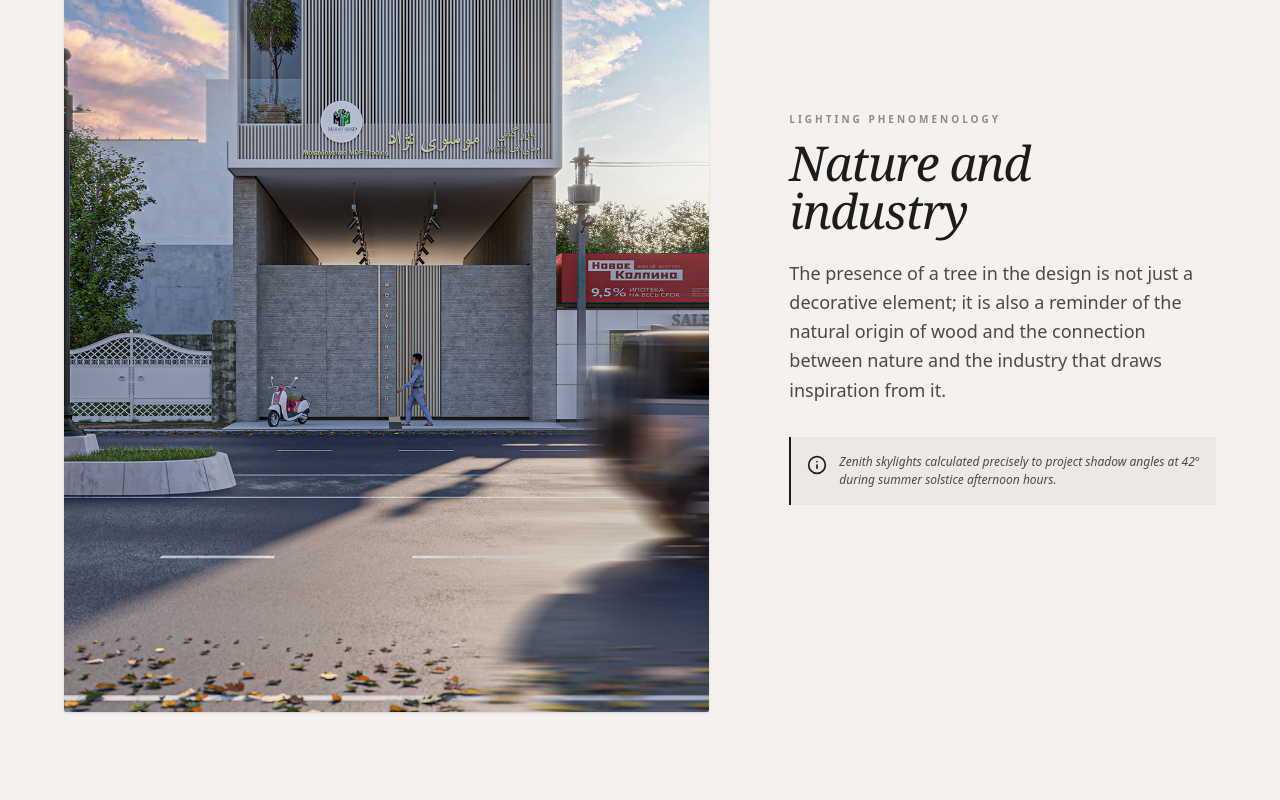
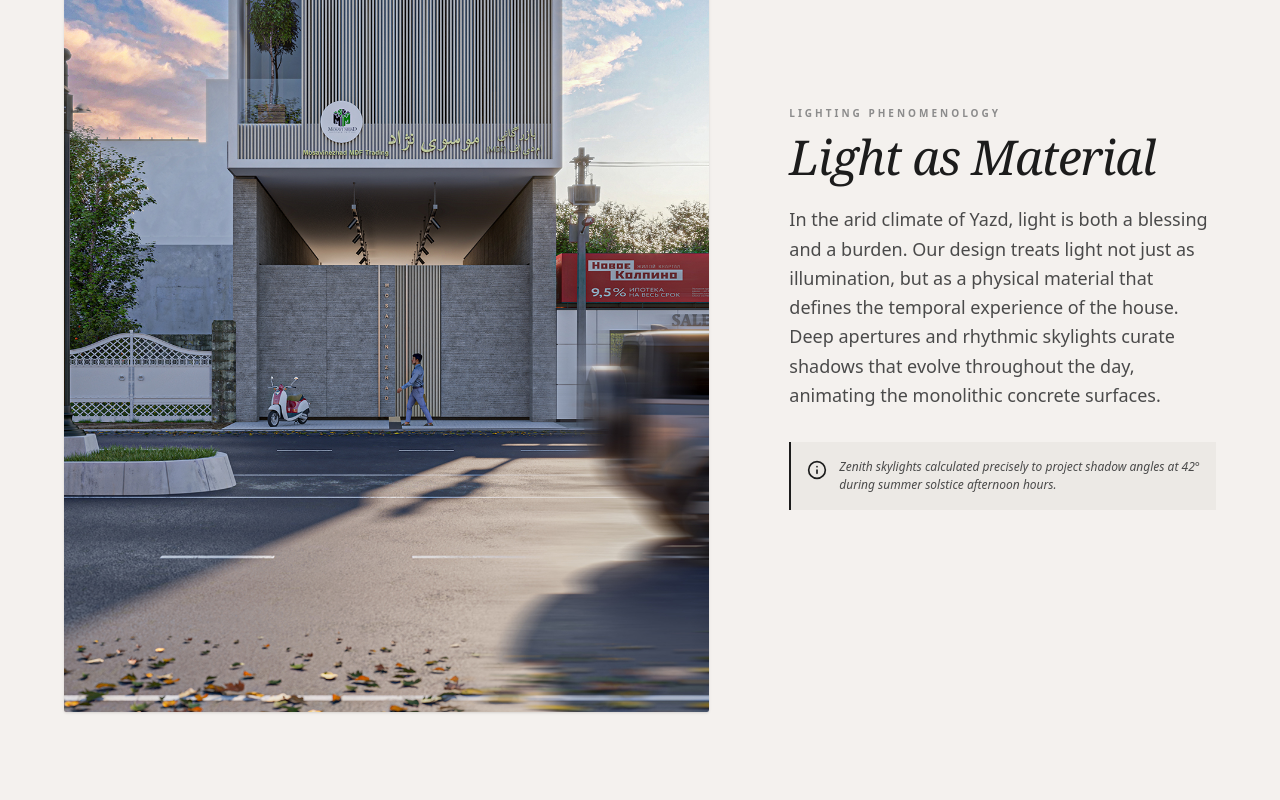
Before and after one commit to mohsenih236-creator/chaj-office, a React (Vite) app: page / in a window 1280 px wide. Shown: the part 1340-2140 px from the top of the page. Built offline with nearby package versions, Linux system fonts and the light colour scheme; a web font is replaced by a local one.

Commit message:
Update projects.ts

```diff
--- a/src/data/projects.ts
+++ b/src/data/projects.ts
@@ -24,12 +24,12 @@ export const studioInfo: StudioInfo = {
       image: "/images/sadegh.png"
     },
     {
-      name: "Hossein Mohseni",
+      name: "REPLACE_WITH_NAME",
       role: "CG Artist & BIM Modeler",
       roleFa: "متخصص سی‌جی آرت و بیم مدلینگ",
       bioEn: "Specialist in 3D visualization, CG rendering, and BIM modeling.",
       bioFa: "متخصص در بصری‌سازی سه‌بعدی، رندرینگ سی‌جی و مدل‌سازی بیم.",
-      image: "/images/hossein.png"
+      image: "/images/REPLACE_WITH_IMAGE.png"
     }
   ],
   services: [
@@ -307,17 +307,22 @@ export const projects: Project[] = [
     presenterFa: "حسین محسنی",
     software: "Revit, 3Ds max",
     heroImage: "/images/12.jpg",
+    heroImages: [
+      "/images/12.jpg",
+      "/images/west-view-01.jpg",
+      "/images/west-view-02.jpg"
+    ],
     narrativeEn: "Designed for an MDF showroom, the façade draws inspiration from the vertical rhythm of stacked MDF panels, translating the essence of the product into an architectural expression.",
     narrativeFa: "ریتم لوورهای عمودی نما، برداشتی انتزاعی از چیدمان منظم ورق‌های MDF است؛ عنصری که به نمای ساختمان نظم، عمق و هویت می‌بخشد.",
-    lightSectionTitleEn: "Nature and industry",
-    lightSectionTitleFa: "طبیعت و صنعت",
-    lightNarrativeEn: "The presence of a tree in the design is not just a decorative element; it is also a reminder of the natural origin of wood and the connection between nature and the industry that draws inspiration from it.",
-    lightNarrativeFa: "حضور درخت در دل نما، تنها یک عنصر تزئینی نیست؛ بلکه یادآور منشأ طبیعی چوب و پیوند میان طبیعت و صنعتی است که از آن الهام می‌گیرد.",
+    lightSectionTitleEn: "Light as Material",
+    lightSectionTitleFa: "نور به عنوان ماده",
+    lightNarrativeEn: "In the arid climate of Yazd, light is both a blessing and a burden. Our design treats light not just as illumination, but as a physical material that defines the temporal experience of the house. Deep apertures and rhythmic skylights curate shadows that evolve throughout the day, animating the monolithic concrete surfaces.",
+    lightNarrativeFa: "در اقلیم خشک یزد، نور هم نعمت است و هم چالش. طراحی ما با نور نه فقط به عنوان روشنایی، بلکه به عنوان یک ماده فیزیکی ملموس برخورد می‌کند که تجربه زمانی خانه را شکل می‌دهد. گشودگی‌های عمیق و نورگیرهای ریتمیک، سایه‌های متغیری ایجاد می‌کنند که در طول روز سطوح یکپارچه بتنی را زنده می‌سازند.",
     lightImage: "/images/west-view-01.jpg",
     spatialSectionTitleEn: "Spatial Logic",
     spatialSectionTitleFa: "منطق فضایی",
-    spatialNarrativeEn: "Rather than functioning as a decorative element, every component contributes to the identity of the building, allowing the architecture to communicate the story of the brand.",
-    spatialNarrativeFa: "بازتابه نمایی است که فراتر از یک پوسته عمل می‌کند و پیش از ورود، داستان فعالیت مجموعه را روایت می‌کند.",
+    spatialNarrativeEn: "The plan is organized around a series of sequential voids, ensuring that every living space maintains a visual connection to the sky and the internal garden while providing absolute privacy from the street.",
+    spatialNarrativeFa: "پلان پروژه بر حول سلسله‌مراتبی از فضاهای خالی ترتیب یافته است، به‌گونه‌ای که هر فضای زندگی ارتباط چشمی مداومی با آسمان و حیاط داخلی داشته باشد و در عین حال محرمیت مطلق را در برابر خیابان حفظ کند.",
     details: [
       {
         id: "d1",
```
